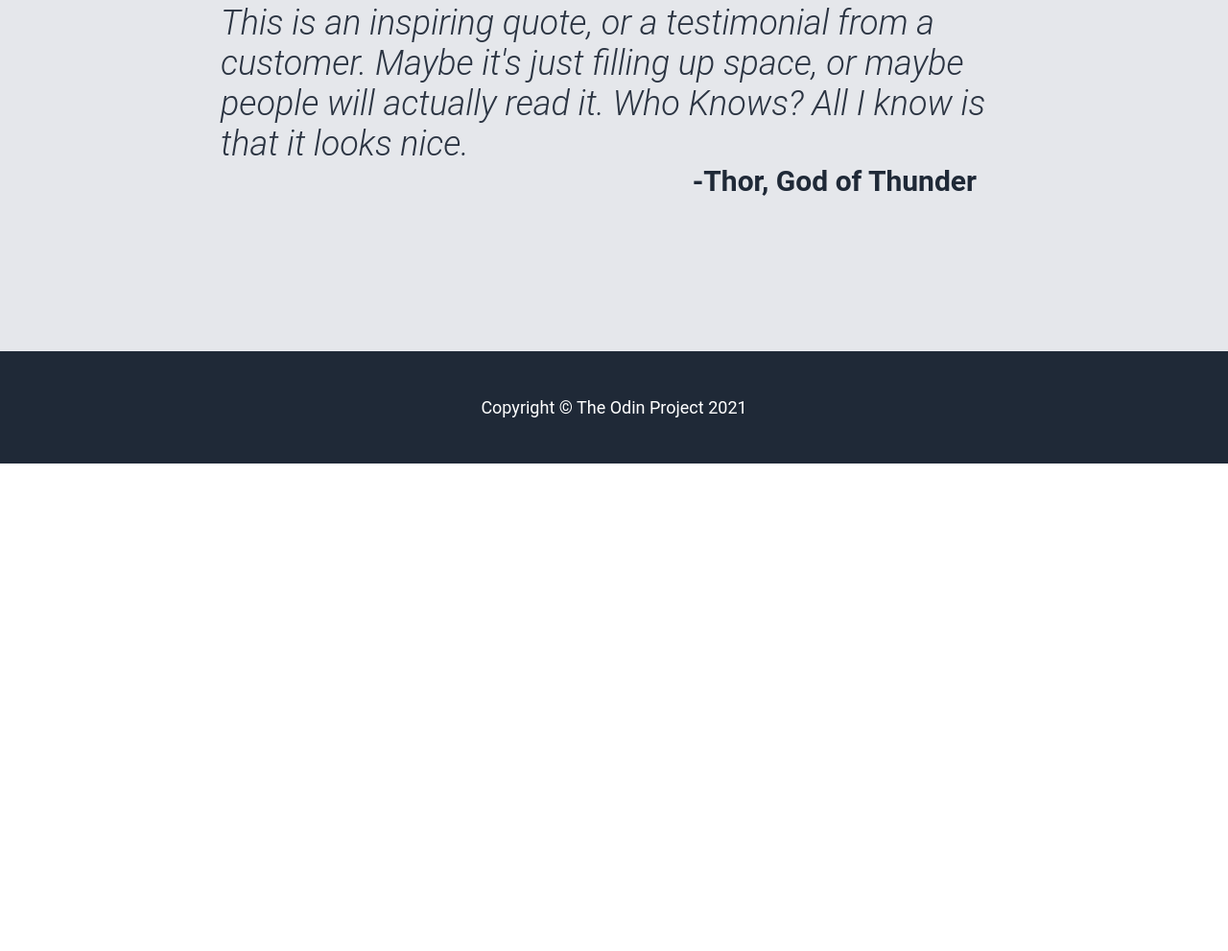
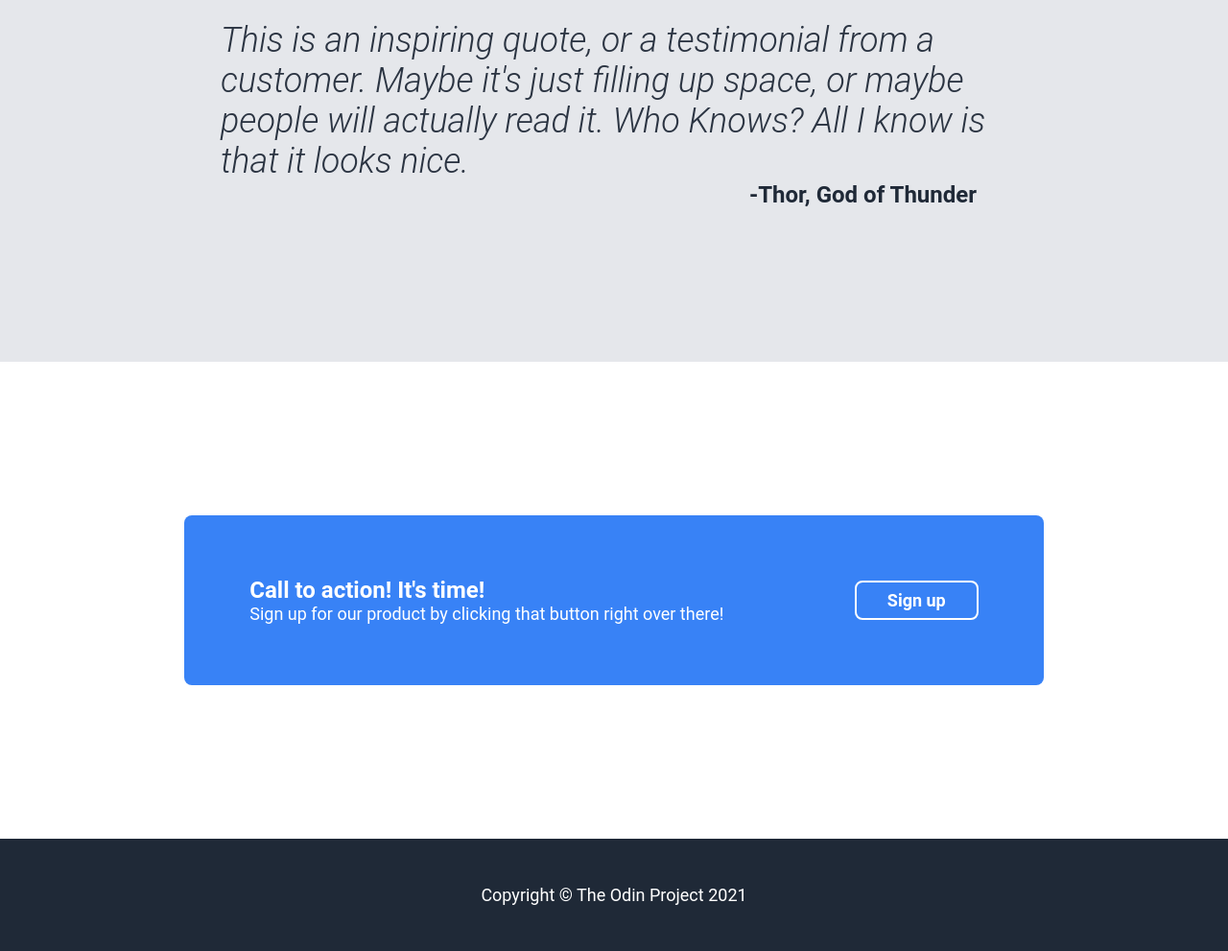
Before and after one commit to ianlee101/landing-page, a plain HTML site: page index.html in a window 1280 px wide. Shown: the part 1243-2234 px from the top of the page at 96% size. Before the commit the page ends 1726 px from the top, so only its background shows below. Drawn offline with Linux system fonts and the light colour scheme.

Commit message:
Complete action section
Completed html and css for action section. Made overall body font size
18px and made small adjustment to body-1 item-img and info size to 160px
instead of 150px.

```diff
--- a/index.html
+++ b/index.html
@@ -56,6 +56,15 @@
             <div class="author">-Thor, God of Thunder</div>
         </div>
     </div>
+    <div class="action">
+        <div class="container">
+            <div class="left">
+                <div class="header-text">Call to action! It's time!</div>
+                <div class="text">Sign up for our product by clicking that button right over there!</div>
+            </div>
+            <button class="sign-up">Sign up</button>
+        </div>
+    </div>
     <div class="footer">
         Copyright &copy; The Odin Project 2021
     </div>
--- a/styles.css
+++ b/styles.css
@@ -2,6 +2,7 @@ body {
     font-family: Roboto, Arial, Helvetica, sans-serif;
     margin: 0;
     padding: 0;
+    font-size: 18px;
 }
 
 .header {
@@ -73,7 +74,7 @@ body {
     font-weight: bold;
     color: #fff;
     background-color: #3882f6;
-    border-radius: 10px;
+    border-radius: 8px;
     padding: 0.5rem 2rem;
     cursor: pointer;
     border: 1px solid #3882f6;
@@ -111,7 +112,7 @@ button {
 
 .info {
     height: auto;
-    width: 150px;
+    width: 160px;
     text-align: center;
     display: flex;
     flex-direction: column;
@@ -121,8 +122,8 @@ button {
 
 .item-img {
     border: 4px solid #3b82f6;
-    height: 150px;
-    width: 150px;
+    height: 160px;
+    width: 160px;
     border-radius: 15px;
 }
 
@@ -158,9 +159,36 @@ button {
 .quote .author {
     margin-right: 2rem;
     align-self: flex-end;
-    font-size: 30px;
+    font-size: 24px;
     font-weight: bold;
     color: #1f2937;
+}
+
+.action {
+    padding: 10rem 0;
+}
+
+.action .container {
+    background-color: #3882f6;
+    padding: 4rem 0;
+    display: flex;
+    justify-content: space-around;
+    align-items: center;
+    border-radius: 8px;
+}
+
+.action .sign-up {
+    border: 2px solid #fff;
+}
+
+.action .header-text {
+    color: #fff;
+    font-size: 24px;
+    font-weight: bold;
+}
+
+.action .text {
+    color: #fff;
 }
 
 .footer {
```
